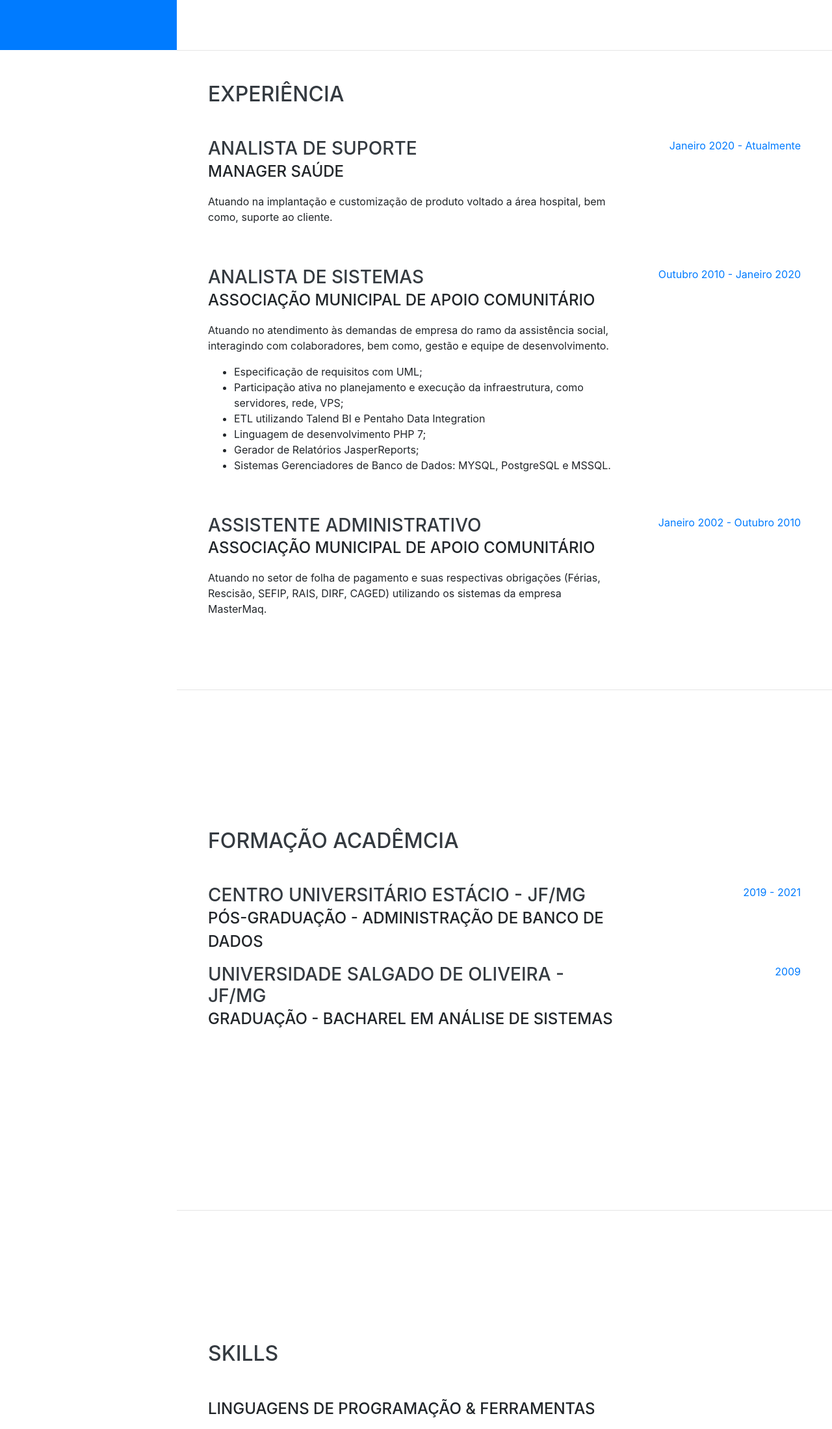
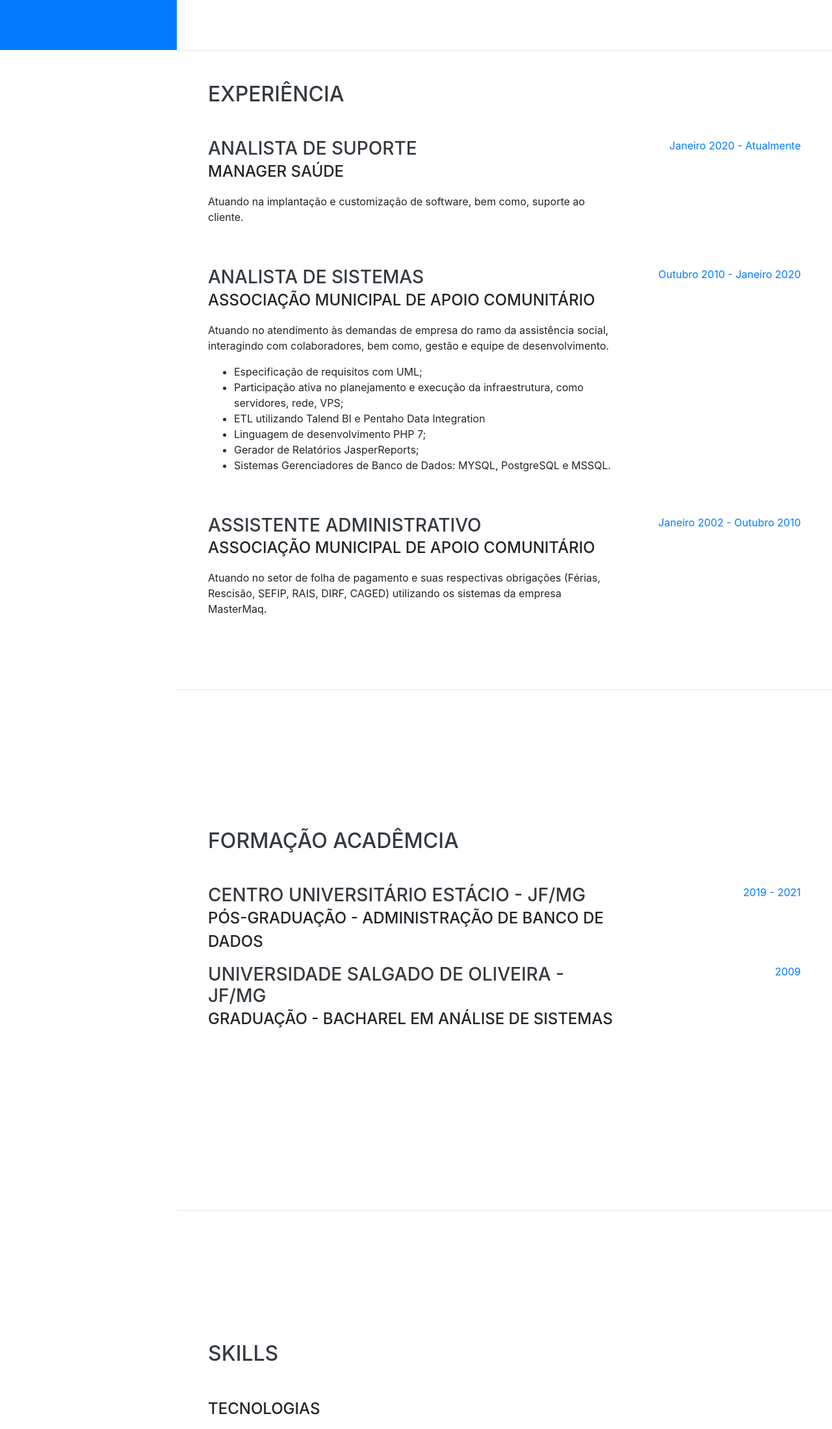
Before and after one commit to jpaalmeida/jpaalmeida.github.io, a website with bundled scripts: page index.html in a window 1280 px wide. Shown: the part 723-2922 px from the top of the page at 65% size. Built offline with nearby package versions, Linux system fonts and the light colour scheme; a web font is replaced by a local one.

Commit message:
third commit - correction

```diff
--- a/index.html
+++ b/index.html
@@ -94,7 +94,7 @@
           <div class="resume-content">
             <h3 class="mb-0">Analista de Suporte</h3>
             <div class="subheading mb-3">Manager Saúde</div>
-            <p>Atuando na implantação e customização de produto voltado a área hospital, bem como, suporte ao cliente.</p>
+            <p>Atuando na implantação e customização de software, bem como, suporte ao cliente.</p>
           </div>
           <div class="resume-date text-md-right">
             <span class="text-primary">Janeiro 2020 - Atualmente</span>
@@ -169,7 +169,7 @@
       <div class="w-100">
         <h2 class="mb-5">Skills</h2>
 
-        <div class="subheading mb-3">LINGUAGENS DE PROGRAMAÇÃO & FERRAMENTAS</div>
+        <div class="subheading mb-3">Tecnologias</div>
         <ul class="list-inline dev-icons">
           <li class="list-inline-item">
             <i class="fab fa-php"></i>
```
